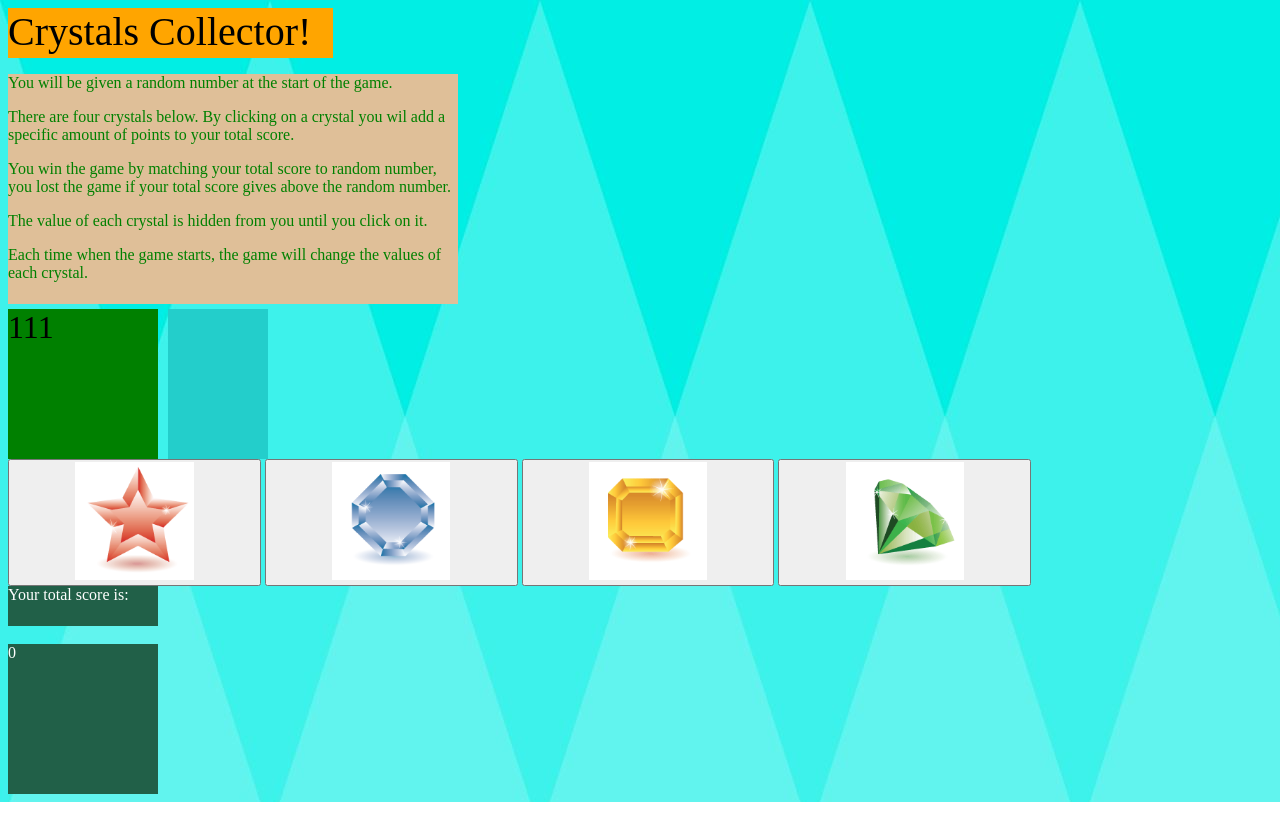
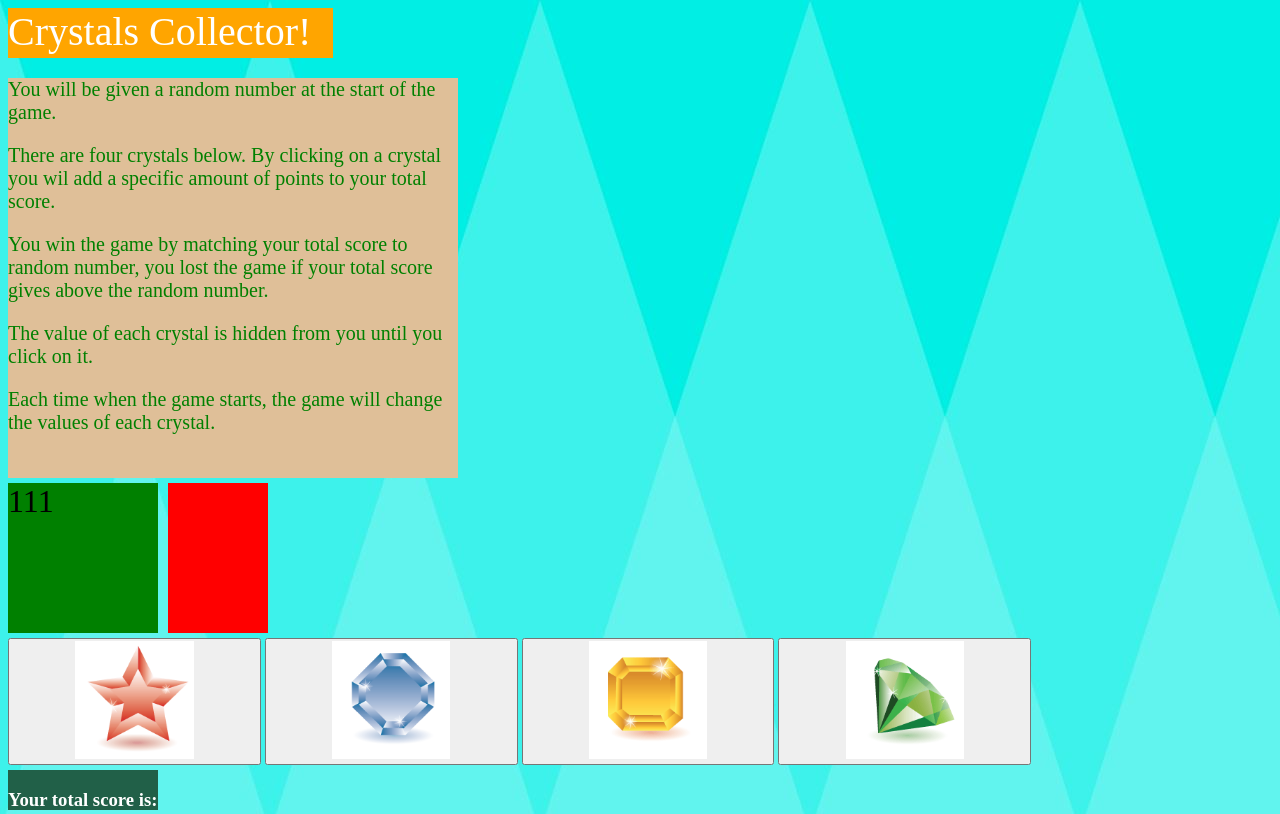
Before and after one commit to GChaviraJr/unit-4-game, a plain HTML site: page index.html in a window 1280 px wide. Shown: the top 814 px of the page. Drawn offline with nearby package versions, Linux system fonts and the light colour scheme.

Commit message:
hanges to aesthetics

```diff
--- a/assets/css/style.css
+++ b/assets/css/style.css
@@ -4,6 +4,7 @@ html {
 
 header {
     background-color: orange;
+    color: white;
     font-size: 30pt;
     height: 50px;
     width: 325px;
@@ -13,8 +14,9 @@ header {
     background-color: rgb(223, 191, 152);
     color: green;
     width: 450px;
-    height: 230px;
+    height: 400px;
     margin-bottom: 5px;
+    font-size: 15pt;
 }
 
 .numberScore {
@@ -30,7 +32,7 @@ header {
 }
 
 .winLossBox {
-    background-color: rgb(35, 206, 203);
+    background-color: red;
     height: 150px;
     width: 100px;
     margin-left: 10px;
@@ -38,6 +40,8 @@ header {
 
 button {
    width: 20%;
+   margin-bottom: 5px;
+   margin-top: 5px;
 
 }
 
@@ -54,4 +58,5 @@ button {
     color: white;
     height: 150px;
     width: 150px;
+    font-size: 25pt;
 }
--- a/index.html
+++ b/index.html
@@ -68,8 +68,10 @@
 
     </button>
 
+    <br/>
+
     <div class="aboveScoreBox">
-        Your total score is:
+        <h3>Your total score is:</h3>
     </div>
 
     <br/>
```
